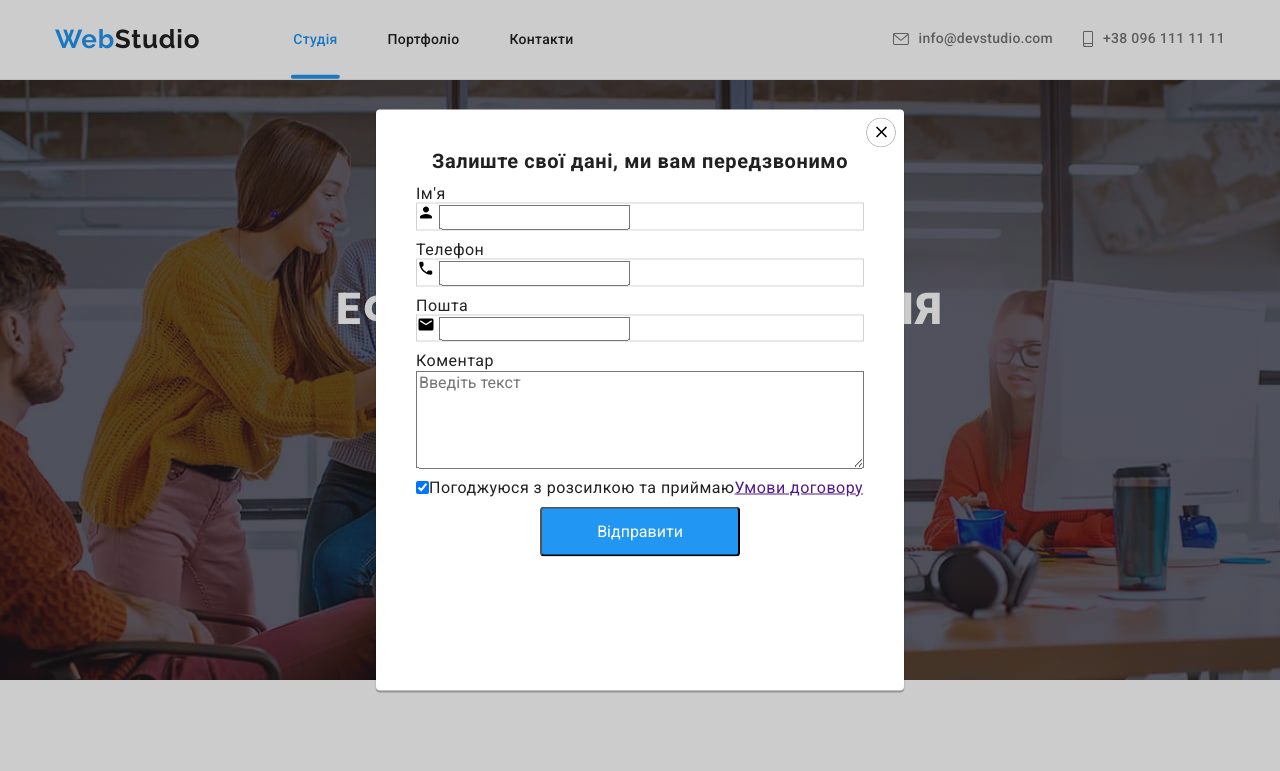
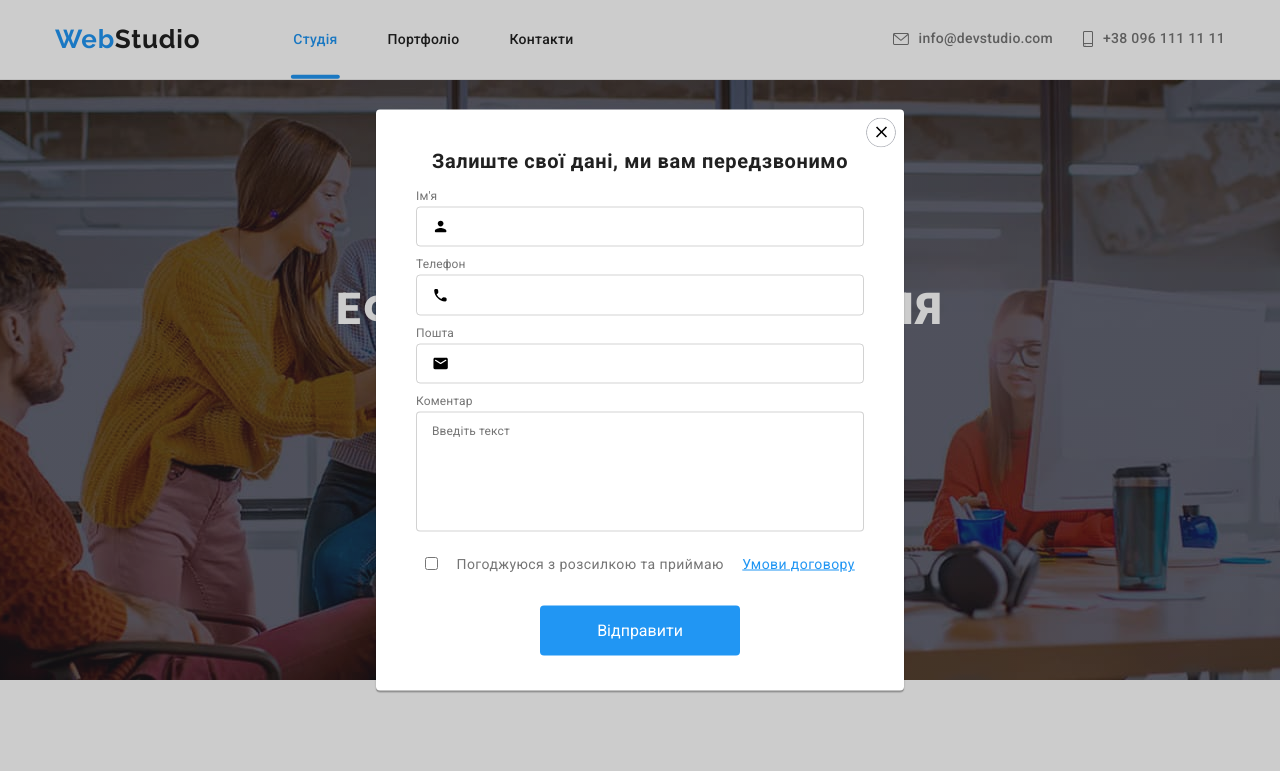
Before and after one commit to MYGelo/goit-markup-hw-06, a plain HTML site: page index.html in a window 1280 px wide. Both pictures are taken after a click on the button "Замовити послугу". Shown: the top 771 px of the page. Drawn offline with nearby package versions, Linux system fonts and the light colour scheme.

Commit message:
form fix

```diff
--- a/css/styles.css
+++ b/css/styles.css
@@ -339,6 +339,7 @@ p {
   border-radius: 4px;
   color: var(--primery-white-color);
   background-color: var(--accent-color);
+  border: var(--accent-color);
   display: flex;
   justify-content: center;
   align-items: center;
@@ -859,8 +860,8 @@ p {
 .modal-form {
   padding: 40px;
 }
-.modal-text {
-  margin-bottom: 12px;
+.modal-title {
+  margin-bottom: 16px;
 
   font-family: Roboto;
   font-size: 20px;
@@ -869,7 +870,19 @@ p {
   letter-spacing: 0.03em;
   text-align: center;
 
-  /* #212121 */
+  color: #212121;
+}
+
+.modal-text {
+  font-family: Roboto;
+  font-size: 12px;
+  font-weight: 400;
+  line-height: 14px;
+  letter-spacing: 0.01em;
+  text-align: left;
+
+  margin-bottom: 4px;
+  color: var(--second-color);
 }
 .svg-modal {
   width: 18px;
@@ -884,9 +897,55 @@ p {
 .modal-info {
 }
 .modal-items {
+  display: flex;
+  align-items: center;
   border: 1px solid #21212133;
+  border-radius: 4px;
+  padding: 8px 15px;
+}
+.modal-items:hover {
+  border: 1px solid var(--accent-color);
+  fill: var(--accent-color);
 }
 
 .modal-form-contract {
   flex-direction: inherit;
+  justify-content: space-around;
+  margin-top: 20px;
+  margin-bottom: 30px;
+
+  font-family: Roboto;
+  font-size: 14px;
+  font-weight: 400;
+  line-height: 24px;
+  letter-spacing: 0.03em;
+  text-align: left;
+
+  color: var(--second-color);
 }
+.modal-form-contract-link {
+  color: var(--accent-color);
+}
+.modal-form-contract-text {
+}
+.form-item {
+  width: 100%;
+  border: 1px solid transparent;
+}
+.form-area {
+  width: 448px;
+  height: 120px;
+
+  border: 1px solid #21212133;
+  padding: 11px 15px;
+  border-radius: 4px;
+
+  resize: none;
+
+  font-family: Roboto;
+  font-size: 12px;
+  font-weight: 400;
+  line-height: 14px;
+  letter-spacing: 0.01em;
+  text-align: left;
+}
--- a/index.html
+++ b/index.html
@@ -503,58 +503,52 @@
       <div class="modal">
         <!-- <p class="modal-text"></p> -->
         <form class="modal-form">
-          <p class="modal-text">Залиште свої дані, ми вам передзвонимо</p>
+          <p class="modal-title">Залиште свої дані, ми вам передзвонимо</p>
 
           <label class="modal-form__field" for="input-name">
-            <span>Ім'я</span>
+            <span class="modal-text">Ім'я</span>
             <div class="modal-items">
               <svg class="svg-modal">
                 <use href="./images/icons.svg#person"></use>
               </svg>
-              <input class="filed-input" type="input-name" name="name" required id="input-name" />
+              <input class="form-item" type="input-name" name="name" required id="input-name" />
             </div>
           </label>
 
           <label class="modal-form__field" for="input-name">
-            <span>Телефон</span>
+            <span class="modal-text">Телефон</span>
             <div class="modal-items">
               <svg class="svg-modal">
                 <use href="./images/icons.svg#phone"></use>
               </svg>
-              <input
-                class="filed-input"
-                type="input-phone"
-                name="phone"
-                required
-                id="input-phone"
-              />
+              <input class="form-item" type="input-phone" name="phone" required id="input-phone" />
             </div>
           </label>
 
           <label class="modal-form__field" for="input-mail">
-            <span>Пошта</span>
+            <span class="modal-text">Пошта</span>
             <div class="modal-items">
               <svg class="svg-modal">
                 <use href="./images/icons.svg#email"></use>
               </svg>
-              <input
-                class="filed-input"
-                type="input-email"
-                name="email"
-                required
-                id="input-email"
-              />
+              <input class="form-item" type="input-email" name="email" required id="input-email" />
             </div>
           </label>
 
           <label class="modal-form__field" for="input-massage">
-            <span>Коментар</span>
-            <textarea name="feedback" rows="5" placeholder="Введіть текст"></textarea>
+            <span class="modal-text">Коментар</span>
+            <textarea
+              class="form-area"
+              name="feedback"
+              placeholder="Введіть текст"
+              resize="none"
+            ></textarea>
           </label>
 
           <label class="modal-form__field modal-form-contract">
-            <input type="checkbox" name="hobby" value=" " checked />
-            Погоджуюся з розсилкою та приймаю <a href="">Умови договору</a>
+            <input type="checkbox" name="#" value=" " />
+            Погоджуюся з розсилкою та приймаю
+            <a class="modal-form-contract-link" href="#"> Умови договору</a>
           </label>
 
           <button type="submit" class="modal-form-bt">Відправити</button>
```
